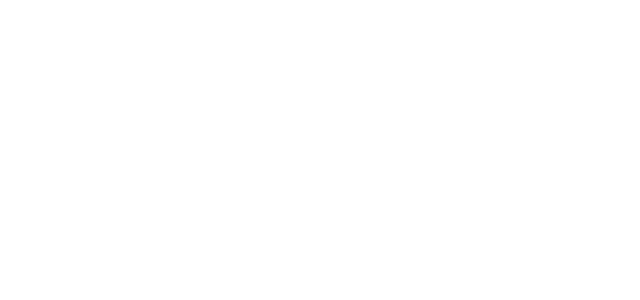
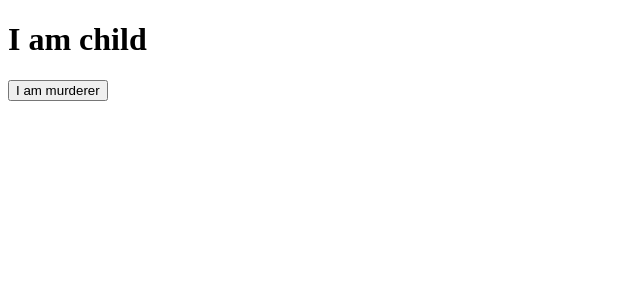
Before and after one commit to sundargautam/coursly-react-session, a React (Create React App) app: page / in a window 1280 px wide. Shown: the top 300 px of the page, without its empty margins (0-640 px from the left). Built offline with nearby package versions, Linux system fonts and the light colour scheme.

Commit message:
jan-4 lifecycle method

```diff
--- a/src/App.js
+++ b/src/App.js
@@ -1,16 +1,44 @@
 import React, { Component } from "react";
+import Child from "./Child";
 
 class App extends Component {
   constructor(props) {
     super(props);
+    // this.state = { name: "", age: 0 }; //inital state
+    // this.asYearPassed = this.asYearPassed.bind(this);
 
+    this.state = { kill: true };
+    this.killChild = this.killChild.bind(this);
   }
 
+  // componentDidMount() {
+  //   console.log("i am born");
+  //   this.setState({ name: "babag", age: 1 }); //changed state
+  // }
 
+  // componentDidUpdate() {
+  //   //when state got changed
+  //   console.log("my state got updated");
+  // }
+
+  // asYearPassed() {
+  //   this.setState({ ...this.state, age: this.state.age +1 });
+  // }
+
+  killChild() {
+    this.setState({ kill: false });
+  }
   render() {
     return (
       <div className="main-app">
-
+        {/* <h2>Welcome {this.state.name} </h2>
+        <h2>My Age:{this.state.age}</h2>
+        <div className="reallife">
+          <button onClick={this.asYearPassed}>Year Passed</button> <br />
+          <button>Gaining Experience</button>
+        </div> */}
+      {this.state.kill?(<Child/>):(<h1>Good by CHild</h1>)}
+        <button onClick={this.killChild}>I am murderer</button>
       </div>
     );
   }
--- /dev/null
+++ b/src/Child.js
@@ -0,0 +1,20 @@
+import React, { Component } from "react";
+
+class Child extends Component {
+  componentDidMount() {
+    console.log("i am child, and i am born");
+  }
+
+  componentWillUnmount() {
+    console.log("Good bye earth");
+  }
+  render() {
+    return (
+      <div>
+        <h1>I am child</h1>
+      </div>
+    );
+  }
+}
+
+export default Child;
```
